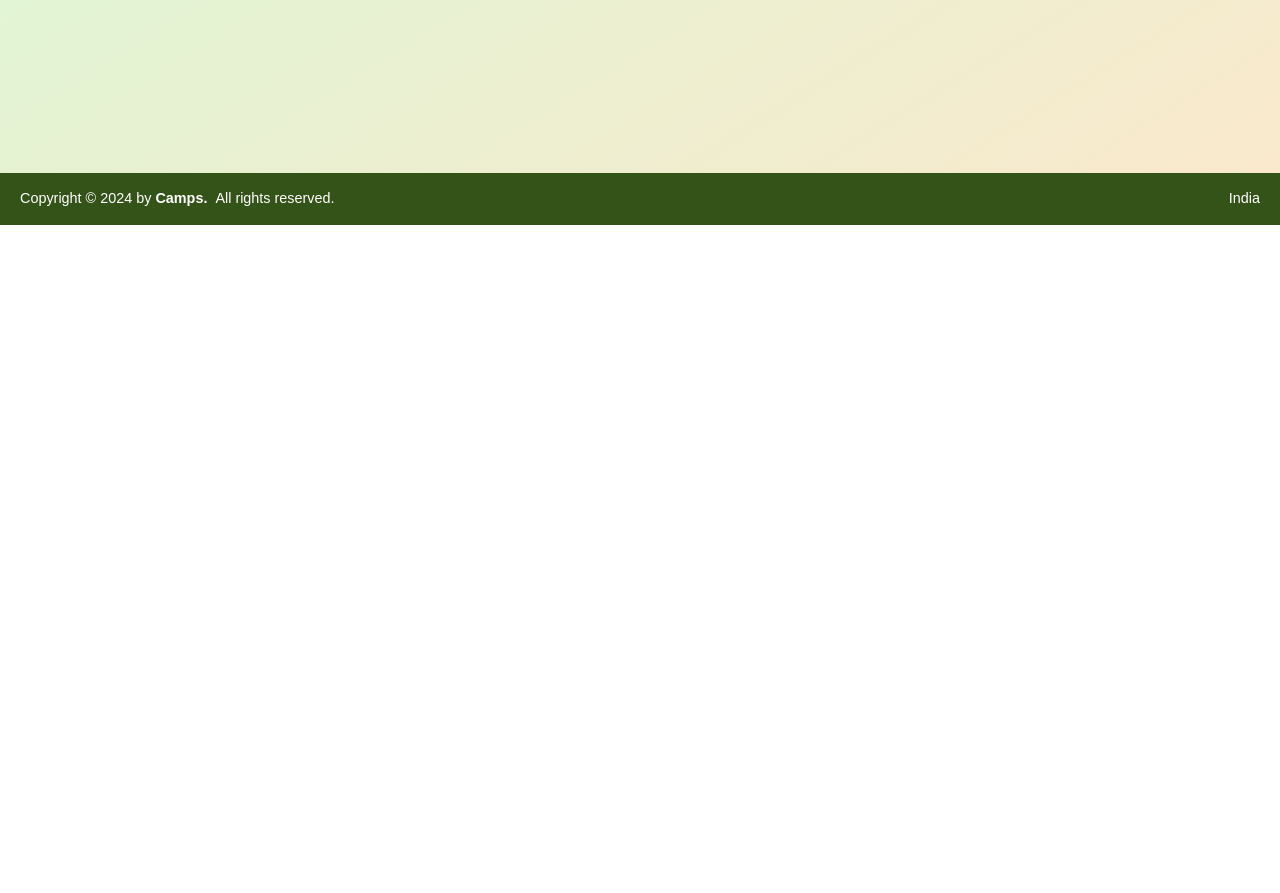
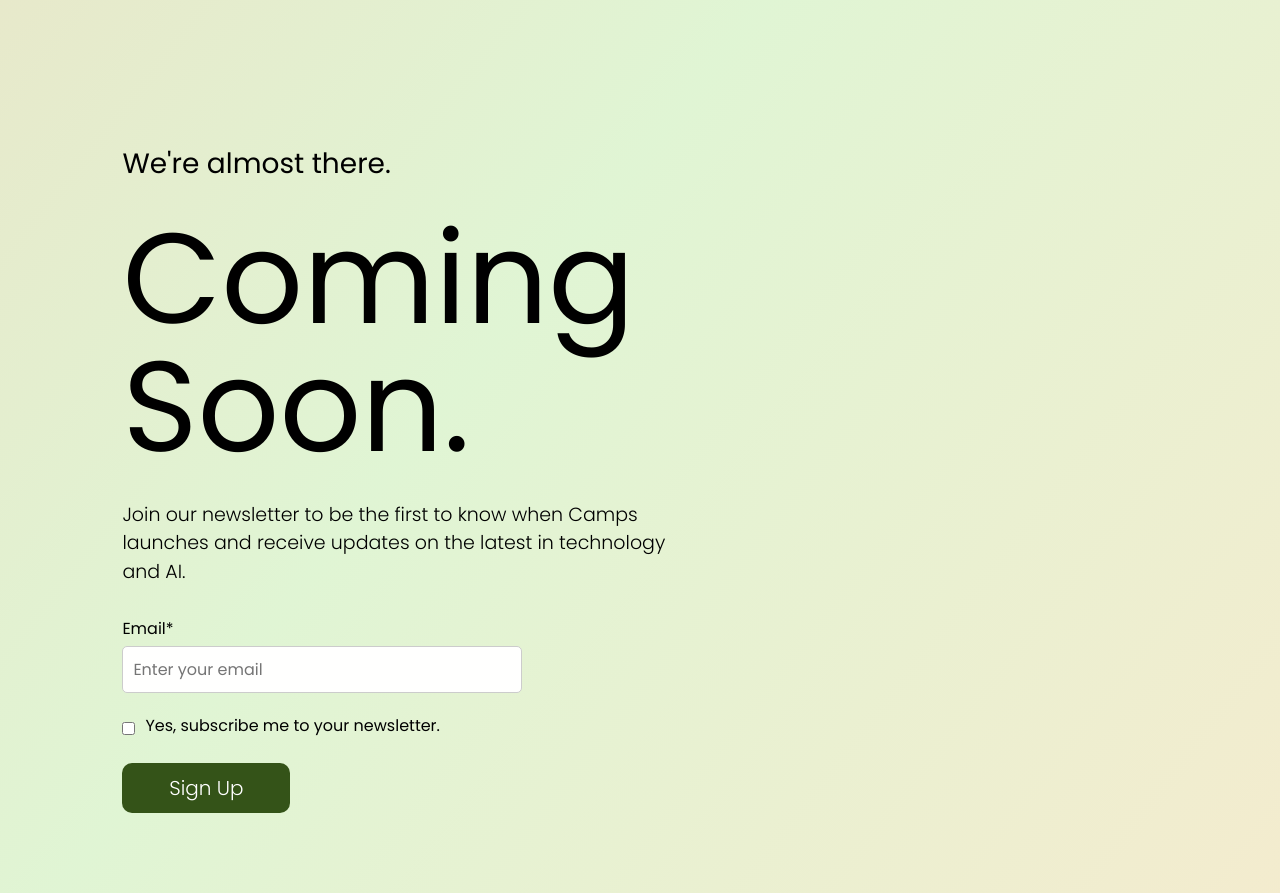
Before and after one commit to camps-network/LandingPage, a plain HTML site: page index.html in a window 1280 px wide. Shown: the part 575-1468 px from the top of the page. Before the commit the page ends 800 px from the top, so only its background shows below. Drawn offline with Linux system fonts and the light colour scheme; a web font is replaced by a local one.

Commit message:
Scrolling-Action and Newsletter Section

```diff
--- a/index.html
+++ b/index.html
@@ -4,37 +4,37 @@
     <meta charset="UTF-8">
     <meta name="viewport" content="width=device-width, initial-scale=1.0">
     <title>Camps</title>
-    <link rel="icon" href="favicon.ico?v=3" type="image/x-icon">
+    <link rel="icon" href="src/favicon.ico?v=3" type="image/x-icon">
     <link rel="stylesheet" href="style.css">
 </head>
 <body>
     <header class="navbar">
-        <div class="logo"><img src="logo.png" alt="camps-logo-pic"></div>
+        <div class="logo"><img src="src/logo.png" alt="camps-logo-pic"></div>
         <nav class="nav-links">
-            <a href="#">Home.</a>
+            <a href="#hero-section">Home.</a>
             <span class="dot">•</span>
-            <a href="#">Features.</a>
-            <span class="dot">•</span>
+            <a href="#newsletter-section">Newsletter.</a>
+            <!-- <span class="dot">•</span>
             <a href="#">FAQ.</a>
             <span class="dot">•</span>
-            <a href="#">Contact Us.</a>
+            <a href="#">Contact Us.</a> -->
         </nav>
-        <div class="menu-icon"><img src="menuBtn.png" alt="menu-icon@Camps"></div>
+        <div class="menu-icon"><img src="src/menuBtn.png" alt="menu-icon@Camps"></div>
     </header>
 
-    <section class="hero-section">
+    <section class="hero-section" id="hero-section">
         <div class="hero-text">
             <h1>DISCOVER.<br>SHARE.<br>ENGAGE.</h1>
             <p>Empower your campus life</p>
             <div class="app-buttons">
                 <button class="app-store">
-                    <img src="appleLogo.png" alt="">
+                    <img src="src/appleLogo.png" alt="">
                     <div class="app-store-button-content">
                         <p></p>Available on the <br><strong class="Store-name">App Store</strong>
                     </div>
                 </button>
                 <button class="app-store">
-                    <img id="playstoreLogo" src="playstoreLogo.png" alt="">
+                    <img id="playstoreLogo" src="src/playstoreLogo.png" alt="">
                     <div class="app-store-button-content">
                         <p></p>Available on the <br><strong class="Store-name">Play Store</strong>
                     </div>
@@ -43,14 +43,32 @@
 
         </div>
         <div class="hero-image">
-            <img src="graduation-placeholder.png" alt="Graduation Illustration @Camps">
+            <img src="src/graduation-placeholder.png" alt="Graduation Illustration @Camps">
             <p class="footer-text">
                 *The images used in the hero section are placeholders and to be revised in final edition
             </p>
         </div>
     </section>
+    <section class="newsletter-section" id="newsletter-section">
+        <div class="newsletter-content">
+            <p class="newsletter-content-p1">We're almost there.</p>
+            <p class="newsletter-content-p2"><span>Coming</span>
+                <span>Soon.</span></p>
+            <p class="newsletter-content-p3">Join our newsletter to be the first to know when Camps launches and receive updates on the latest in technology and AI.</p>
+            <form class="newsletter-form">
+                <label for="email">Email*</label>
+                <input type="email" id="email" name="email" placeholder="Enter your email" required>
+                <div class="checkbox-container">
+                    <input type="checkbox" id="subscribe-checkbox" name="subscribe">
+                    <label for="subscribe-checkbox">Yes, subscribe me to your newsletter.</label>
+                </div>
+                <button type="submit" class="subscribe-button">Sign Up</button>
+            </form>
+        </div>
+    </section>
     <footer class="footer">
         <p>Copyright © 2024 by<strong>&nbsp;Camps.</strong>&nbsp;&nbsp;All rights reserved. <span class="country">India</span></p>
     </footer>
+    <script src="script.js"></script>
 </body>
 </html>
--- /dev/null
+++ b/script.js
@@ -0,0 +1,16 @@
+document.addEventListener("DOMContentLoaded", () => {
+    const sections = document.querySelectorAll("section");
+    const navLinks = document.querySelectorAll(".nav-links a");
+
+    const setActiveLink = () => {
+        let index = sections.length;
+
+        while (--index && window.scrollY + 50 < sections[index].offsetTop) {}
+
+        navLinks.forEach((link) => link.classList.remove("active"));
+        navLinks[index].classList.add("active");
+    };
+
+    setActiveLink(); // Run on page load
+    window.addEventListener("scroll", setActiveLink); // Update on scroll
+});
--- a/style.css
+++ b/style.css
@@ -1,11 +1,13 @@
 @import url('https://fonts.googleapis.com/css2?family=Alike&display=swap');
 @import url('https://fonts.googleapis.com/css2?family=Alice&family=Alike&display=swap');
 @import url('https://fonts.googleapis.com/css2?family=Alata&family=Alice&family=Alike&display=swap');
+@import url('https://fonts.googleapis.com/css2?family=Poppins:ital,wght@0,100;0,200;0,300;0,400;0,500;0,600;0,700;0,800;0,900;1,100;1,200;1,300;1,400;1,500;1,600;1,700;1,800;1,900&display=swap');
 
 * {
     margin: 0;
     padding: 0;
     box-sizing: border-box;
+    scroll-behavior: smooth;
 }
 
 
@@ -63,6 +65,7 @@ body {
     display: flex;
     align-items: center;
     gap: 35px;
+    padding-right: 100px;
 }
 
 .nav-links a {
@@ -81,8 +84,7 @@ body {
 
 .nav-links a:hover{
     color: #169A82;
-    border-bottom: 2px solid #F8A736;
-    border-radius: 2px;
+
 }
 
 .menu-icon{
@@ -147,6 +149,7 @@ body {
     font-style: normal;
     display: flex;
     flex-direction: row;
+    transition: background-color 0.3s;
 }
 .app-store img{
     /* padding-right: 10%; */
@@ -207,7 +210,113 @@ body {
 }
 .menu-icon{
     cursor: pointer;
+    display: none;
 }
+
+
+.newsletter-section {
+    padding: 60px 0px  150px 0px;
+    text-align: left;
+    font-family: "Poppins", serif;
+    font-weight: 400;
+    font-style: normal;
+    color: #000000;
+    display: flex;
+    align-items: center;
+    justify-content: start;
+    margin-left: 8%;
+
+}
+
+.newsletter-content {
+    max-width: 600px;
+    padding: 20px;
+}
+
+
+.newsletter-content p {
+
+    line-height: 1.5;
+    color: #000000;
+    margin-bottom: 30px;
+}
+
+.newsletter-content-p1{
+    font-size: 28px;
+    white-space: nowrap;
+}
+.newsletter-content-p2 span{
+    font-size: 128px;
+    line-height:1;
+    display: inline-block;
+}
+.newsletter-content-p3{
+    font-size: 19px;
+    font-weight: 300;
+    color: #1F1F1F;
+}
+
+.newsletter-form {
+    display: flex;
+    flex-direction: column;
+}
+
+.newsletter-form label {
+    font-size: 1rem;
+    margin-bottom: 5px;
+    font-family: "Poppins", serif;
+    font-weight: 400;
+    font-style: normal;
+}
+
+.newsletter-form input[type="email"] {
+    width: 100%;
+    max-width: 400px;
+    padding: 10px;
+    margin-bottom: 20px;
+    border: 1px solid #ccc;
+    border-radius: 5px;
+    background-color: #fffffffc;
+    font-size: 1rem;
+    font-family: "Poppins", serif;
+    font-weight: 400;
+    font-style: normal;
+}
+
+.checkbox-container {
+    display: flex;
+    align-items: center;
+    margin-bottom: 20px;
+}
+
+.checkbox-container input[type="checkbox"] {
+    margin-right: 10px;
+
+}
+
+.subscribe-button {
+    padding: 10px 20px;
+    background-color: #345318;
+    color: #fff;
+    border: none;
+    border-radius: 10px;
+    font-size: 20px;
+    cursor: pointer;
+    font-family: "Poppins", serif;
+    font-weight: 300;
+    font-style: normal;
+    transition: background-color 0.3s;
+    width: 30%;
+
+}
+
+.subscribe-button:hover {
+    background-color: #233a1f;
+}
+
+
+
+
 
 .footer {
     background-color: #345318;
@@ -232,3 +341,9 @@ body {
     float: right;
     text-align: right;
 }
+
+.nav-links a.active {
+    color: #169A82;
+    border-bottom: 2px solid #F8A736;
+    border-radius: 2px;
+}
```
Also changed, not shown: src/appleLogo.png (renamed from appleLogo.png), src/graduation-placeholder.png (renamed from graduation-placeholder.png), src/logo.png (renamed from logo.png), src/menuBtn.png (renamed from menuBtn.png), src/playstoreLogo.png (renamed from playstoreLogo.png).
